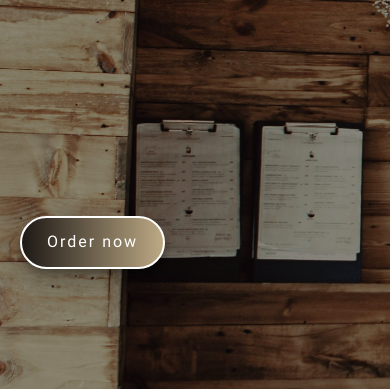
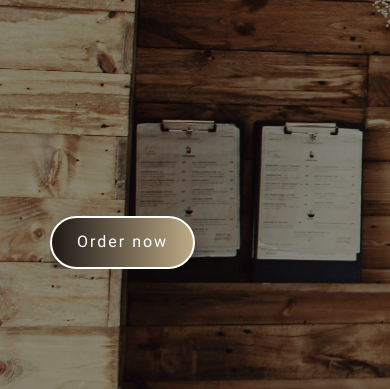
Before and after one commit to vespucchi/restaurant, a website built with webpack: page src/index/index.html in a window 390 px wide. Shown: the part 455-844 px from the top of the page. Built offline with nearby package versions, Linux system fonts and the light colour scheme; files whose address does not match are found by name.

Commit message:
Fix margin

```diff
--- a/src/home/home-style.css
+++ b/src/home/home-style.css
@@ -3,6 +3,7 @@ main.home {
     display: grid;
     grid-template-columns: 1fr 1fr;
     align-items: center;
+    margin-left: 30px;
 }
 
 .left-home {
--- a/src/index/index-style.css
+++ b/src/index/index-style.css
@@ -154,6 +154,10 @@ a {
 
 
 @media (max-width: 600px) {
+    * {
+        overflow-y: scroll;
+    }
+
     :root {
         color: var(--white-color);
         font-family: 'Roboto';
```
Also changed, not shown: dist/index.html, 2 other files.
